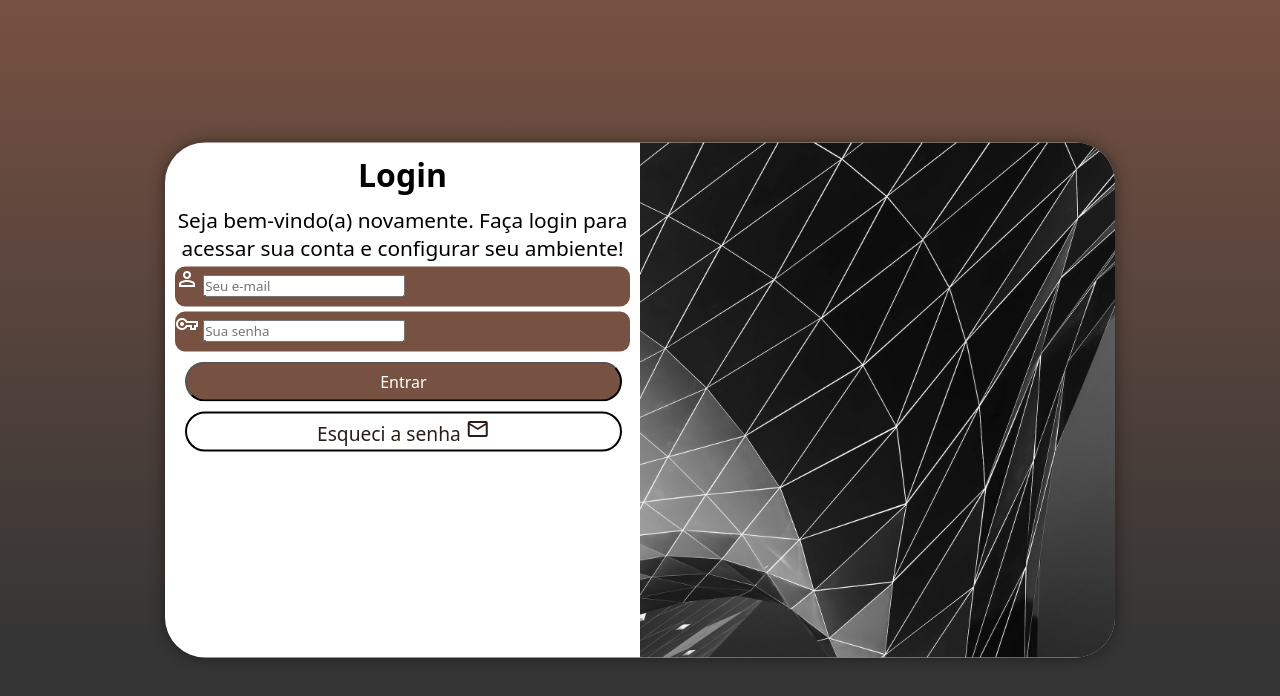
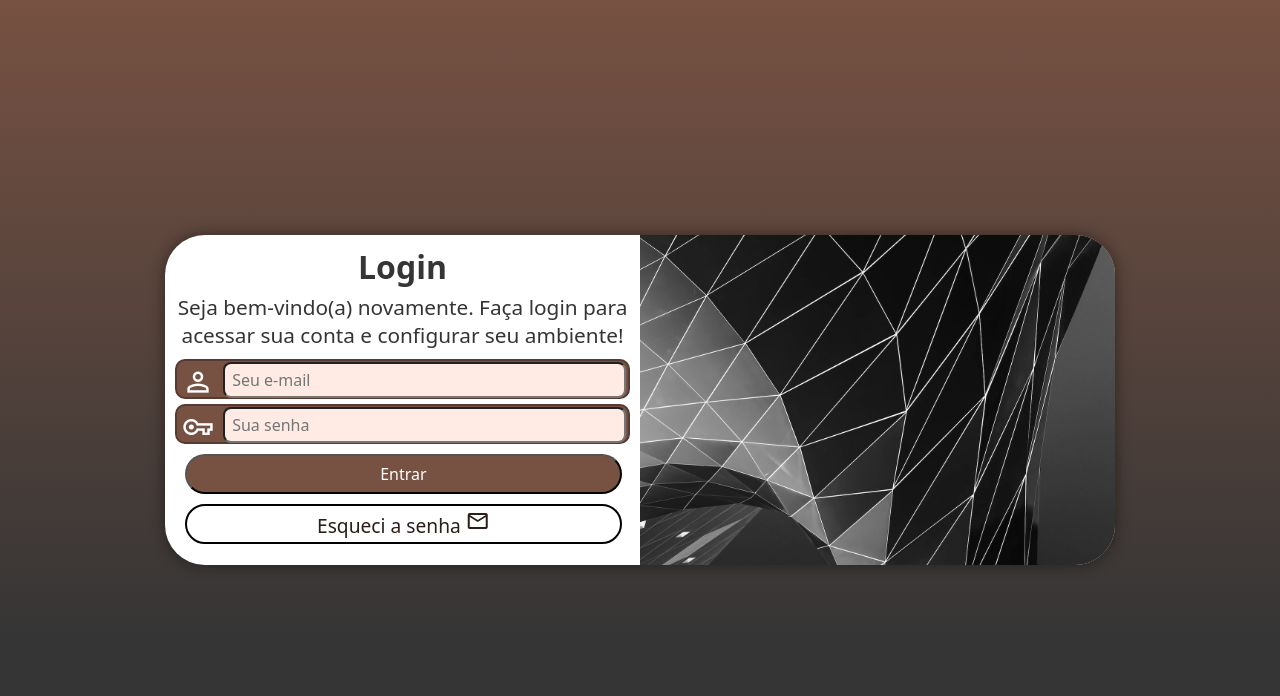
Before and after one commit to AndreFilipeD/projeto-login, a plain HTML site: page index.html in a window 1280 px wide. Drawn offline with nearby package versions, Linux system fonts and the light colour scheme.

Commit message:
Projeto Login Finalizado

```diff
--- a/estilos/media-query.css
+++ b/estilos/media-query.css
@@ -1,11 +1,12 @@
 @charset "UTF-8";
 
-@media screen and (min-width:768px) and (max-width: 992px){
+@media screen and (min-width:768px) and (max-width: 992px){/* TABLETS */
     body{
         background-image: linear-gradient(to top, #353535 20%, #775142);
     }
     section#login{
         width: 80vw;
+        height: 320px;
     }
     section#login > div#imagem{
         float: left;
@@ -28,14 +29,18 @@
     form > a.botao{
         width: 96%;
     }
+    div.campo > input{
+        width: calc(100% - 48px);
+    }
 }
 
 @media screen and (min-width: 992px)/* and (max-width: 1200px)*/{
-    body{
+    body{/*BIG SCREENS*/
         background-image: linear-gradient(to top, #353535 20%, #775142);
     }
     section#login{
         width: 950px;
+        height: 330px;
     }
     section#login > div#imagem{
         float: right;
@@ -48,10 +53,12 @@
     }
     div#formulario > h1{
         font-size: 2em;
+        color: #353535;
     }
     div#formulario > p{
         font-size: 1.3em;
         text-align: center;
+        color: #353535;
     }
     form > input[type=submit]{
         width: 96%;
@@ -59,4 +66,7 @@
     form > a.botao{
         width: 96%;
     }
+    div.campo > input{
+        width: calc(100% - 48px);
+    }
 }
--- a/estilos/style.css
+++ b/estilos/style.css
@@ -27,11 +27,11 @@ section#login{
     top: 50%;
     left: 50%;
     border-radius: 40px;
-    transform: translate(-50%, -50%);
     box-shadow: 0px 0px 15px rgba(0, 0, 0, 0.450);
 
     transition: width 0.3s, height 0.3s;
     transition-timing-function: ease;
+    transform: translate(-50%, -50%);
 }
 
 section#login > div#imagem{
@@ -46,15 +46,34 @@ section#login > div#formulario{
 }
 div#formulario > h1{
     text-align: center;
-    margin-bottom:10px;
+    margin-bottom:5px;
 }
 div#formulario > p{
     font-size: 0.9em;
+    margin-bottom: 10px;
 }
 div.campo > label{
     display: none;
 }
+div.campo > span{
+    color: white;
+    /*background-color: black;*/
+    font-size: 2em;
+    padding: 5px;
+}
+div.campo > input{
+    background-color: #ffebe3;
+    font-size: 1em;
+    height: 100%;
+    border-radius: 8px;
+    padding: 7px;
+    transform: translateY(-12px);
+}
+div.campo > input:focus-within{
+    background-color: white;
+}
 form div.campo{
+    border: 2px solid #573b30;
     background-color: #775142;
     display: block;
     width: 100%;
```
